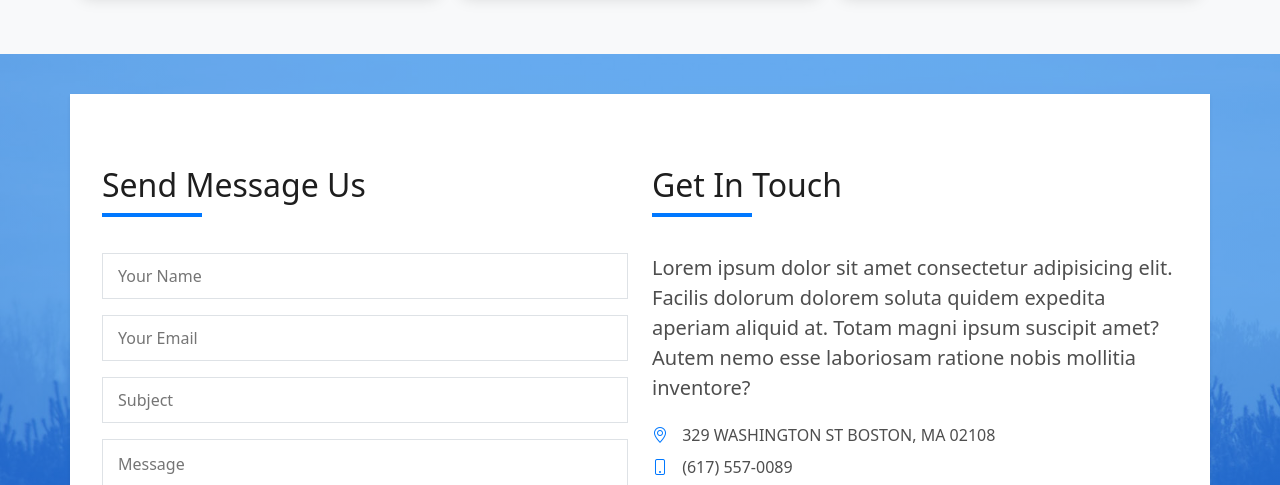
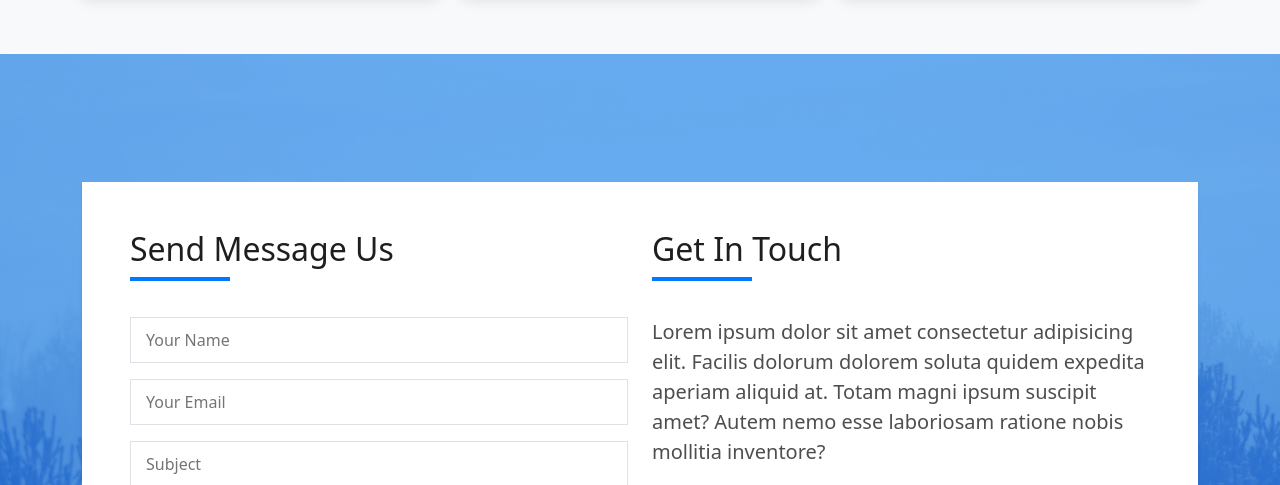
Before and after one commit to Mark-Ehab/Devfolio, a plain HTML site: page index.html in a window 1280 px wide. Shown: the part 5343-5828 px from the top of the page. Drawn offline with nearby package versions, Linux system fonts and the light colour scheme.

Commit message:
main.css,index.html|Adjust top padding for contact section and inline padding for contact section conetent || media.css|Set background-attachment property for contact section to be fixed only starting from lg screens

```diff
--- a/CSS/main.css
+++ b/CSS/main.css
@@ -396,13 +396,13 @@ a {
   background-position: center center;
   background-repeat: no-repeat;
   background-size: cover;
-  background-attachment: fixed;
   padding-top: 4rem;
   box-shadow: 0 13px 8px -10px rgba(0, 0, 0, 0.1);
   position: relative;
 }
-#contact .container > div.row {
+#contact .container > div.row > div.col-12 > div.inner {
   padding-inline: 1.25rem;
+  margin-top: 4rem;
 }
 #contact .inner header h3 {
   font-size: 2rem;
--- a/CSS/media.css
+++ b/CSS/media.css
@@ -175,6 +175,10 @@
   #testimonial {
     background-attachment: fixed;
   }
+  /* Contact Section Custom Styles */
+  #contact {
+    background-attachment: fixed;
+  }
 }
 
 /* ---------------------------------------------------------------- */
--- a/index.html
+++ b/index.html
@@ -944,7 +944,10 @@
       <!-- Start of Contact Section -->
       <section id="contact" class="overflow-hidden">
         <div class="container">
-          <div class="row bg-white shadow-sm py-5 gy-4 mb-5">
+          <div class="row">
+            <div class="col-12">
+              <div class="inner bg-white shadow-sm py-5 px-md-5 mb-5">
+                <div class="row gy-4">
                   <div class="col-md-6">
                     <div class="inner">
                       <header class="mb-5">
@@ -1023,23 +1026,32 @@
                       </header>
                       <article>
                         <p>
-                    Lorem ipsum dolor sit amet consectetur adipisicing elit.
-                    Facilis dolorum dolorem soluta quidem expedita aperiam
-                    aliquid at. Totam magni ipsum suscipit amet? Autem nemo esse
-                    laboriosam ratione nobis mollitia inventore?
+                          Lorem ipsum dolor sit amet consectetur adipisicing
+                          elit. Facilis dolorum dolorem soluta quidem expedita
+                          aperiam aliquid at. Totam magni ipsum suscipit amet?
+                          Autem nemo esse laboriosam ratione nobis mollitia
+                          inventore?
                         </p>
                         <ul>
                           <li>
-                      <span class="icon"><i class="bi bi-geo-alt"></i></span>
+                            <span class="icon"
+                              ><i class="bi bi-geo-alt"></i
+                            ></span>
                             <span>329 WASHINGTON ST BOSTON, MA 02108</span>
                           </li>
                           <li>
-                      <span class="icon"><i class="bi bi-phone"></i></span>
+                            <span class="icon"
+                              ><i class="bi bi-phone"></i
+                            ></span>
                             <a href="(617) 557-0089"> (617) 557-0089</a>
                           </li>
                           <li>
-                      <span class="icon"><i class="bi bi-envelope"></i></span>
-                      <a href="contact@example.com">contact@example.com</a>
+                            <span class="icon"
+                              ><i class="bi bi-envelope"></i
+                            ></span>
+                            <a href="contact@example.com"
+                              >contact@example.com</a
+                            >
                           </li>
                         </ul>
                         <ul class="d-flex flex-wrap">
@@ -1065,6 +1077,9 @@
                           </li>
                         </ul>
                       </article>
+                    </div>
+                  </div>
+                </div>
               </div>
             </div>
           </div>
```
Lines whose indentation alone changed are shown as unchanged.
